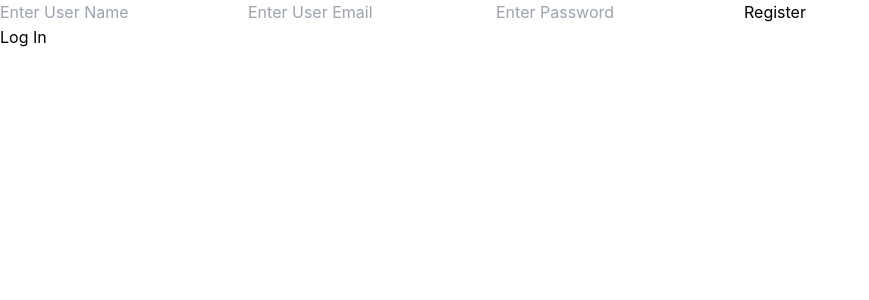
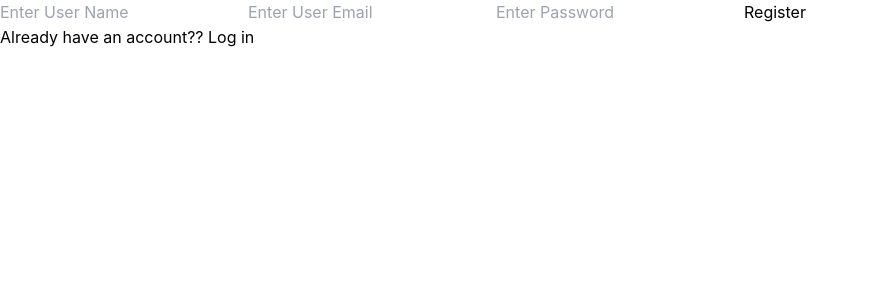
Before and after one commit to 7078-cj/Task-Management-Web-App, a React (Vite) app in the folder frontend/: page /register in a window 1280 px wide. Shown: the top 300 px of the page, without its empty margins (0-869 px from the left). Built offline with nearby package versions, Linux system fonts and the light colour scheme.

Commit message:
UI fix log and register

```diff
--- a/frontend/src/Pages/LoginPage.jsx
+++ b/frontend/src/Pages/LoginPage.jsx
@@ -8,12 +8,13 @@ function Login() {
     const nav = useNavigate()
 
   return (
-    <div className='flex flex-col justify-center items-center'>
+    <div className='flex flex-col justify-center items-center h-screen'>
         <form onSubmit={loginUser} className='flex flex-col justify-center items-center space-y-2'>
             Username: <input type="text" name='username' className='outline-none border-2 rounded-md px-2 py-1 text-slate-500 w-full focus:border-blue-300'/>
             Password: <input type="password" name="password" id="" className='outline-none border-2 rounded-md px-2 py-1 text-slate-500 w-full focus:border-blue-300' />
             <input type="submit" className='w-full justify-center py-1 bg-blue-500 hover:bg-blue-600 active:bg-blue-700 rounded-md text-white ring-2' />
         </form>
+        <h1>have an account? <a href="/register" className='text-cyan-500'>Register</a></h1>
 
     </div>
   )
--- a/frontend/src/Pages/RegisterPage.jsx
+++ b/frontend/src/Pages/RegisterPage.jsx
@@ -26,40 +26,40 @@ function RegisterPage() {
         let data = await response.json()
                 console.log(data)
                 if (response.status ==200){
-
+                  loginUser(e)
                   nav('/')
       }
     }
 
   return (
-    <div className='flex flex-col justify-center items-center'>
+    <div className='flex flex-col justify-center items-center h-screen'>
 
-      <form onSubmit={RegisterUser} className="form">
+      <form onSubmit={RegisterUser} className="flex flex-col justify-center items-center space-y-2">
         <input
           type="text"
           name="username"
           placeholder="Enter User Name"
-          className="input"  // Specific class name for username
+          className='outline-none border-2 rounded-md px-2 py-1 text-slate-500 w-full focus:border-blue-300'
         />
         <input
           type="email"
           name="email"
           placeholder="Enter User Email"
-          className="input-email"  // Specific class name for email
+          className='outline-none border-2 rounded-md px-2 py-1 text-slate-500 w-full focus:border-blue-300'
         />
         <input
           type="password"
           name="password"
           placeholder="Enter Password"
-          className="input"  // Specific class name for password
+          className='outline-none border-2 rounded-md px-2 py-1 text-slate-500 w-full focus:border-blue-300'
         />
         <input
           type="submit"
           value="Register"
-          className="input"  // Specific class name for submit button
+          className='w-full justify-center py-1 bg-blue-500 hover:bg-blue-600 active:bg-blue-700 rounded-md text-white ring-2'
         />
     </form>
-    <button className="home-button" onClick={()=>nav('/login')} >Log In</button>
+    <h1>Already have an account?? <a href="/login" className='text-cyan-500'>Log in</a></h1>
 
 
     </div>
```
Also changed, not shown: 1 other file (tests, documents, lock files or other folders).
